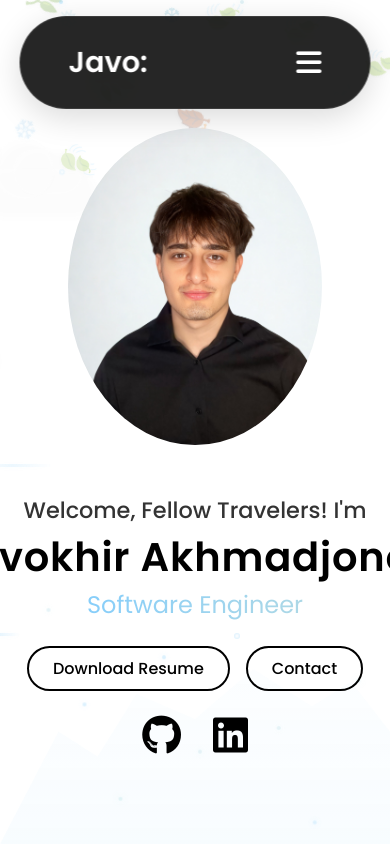
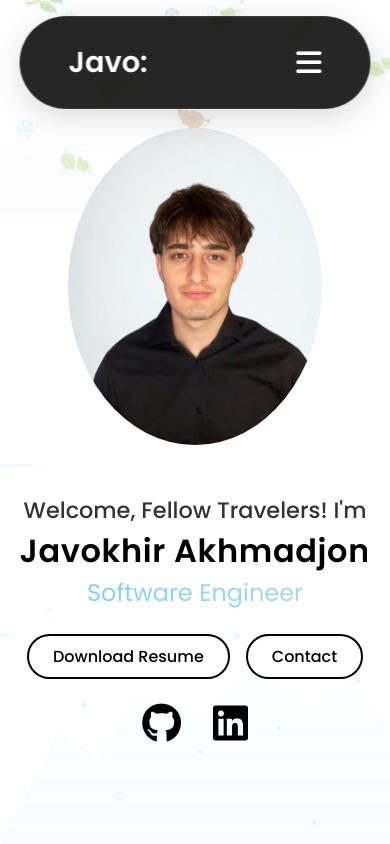
Before and after one commit to Javo79code/Javos-Website, a plain HTML site: page index.html in a window 390 px wide. Shown: the top 844 px of the page. Drawn offline with Linux system fonts and the light colour scheme.

Commit message:
Updated Personal Website

```diff
--- a/script.js
+++ b/script.js
@@ -10,6 +10,23 @@ document.addEventListener('DOMContentLoaded', function() {
             nameElement.classList.add('typing');
         }, 500); // 500ms delay before starting
     }
+
+    // Mobile-specific adjustments for typewriter animation
+    function adjustForMobile() {
+        if (window.innerWidth <= 768) {
+            const nameElement = document.getElementById('name');
+            if (nameElement) {
+                // Ensure the name fits within the viewport
+                nameElement.style.maxWidth = '90vw';
+                nameElement.style.overflow = 'hidden';
+                nameElement.style.wordWrap = 'break-word';
+            }
+        }
+    }
+
+    // Call on load and resize
+    adjustForMobile();
+    window.addEventListener('resize', adjustForMobile);
 });
 
 // Start background animations immediately
--- a/style.css
+++ b/style.css
@@ -1152,6 +1152,9 @@ footer ul li a {
 
     .info-box h1 {
         font-size: 2.5rem;
+        max-width: 100%;
+        overflow: hidden;
+        word-wrap: break-word;
     }
 
     .info-box span {
@@ -1165,6 +1168,9 @@ footer ul li a {
     .about .about-container {
         flex-direction: column;
         gap: 3rem;
+        padding: 0 1rem;
+        width: 100%;
+        max-width: 100%;
     }
 }
 
@@ -1232,6 +1238,27 @@ footer ul li a {
 
     header .visit-btn {
         display: none;
+    }
+
+    /* Additional mobile fixes for name animation */
+    .info-box {
+        width: 100%;
+        max-width: 100%;
+        padding: 0 1rem;
+    }
+
+    .name-typewriter {
+        font-size: 1.8rem;
+        max-width: 85vw;
+        overflow-wrap: break-word;
+        word-break: break-word;
+    }
+
+    .info-box h1 {
+        font-size: 2rem;
+        max-width: 100%;
+        overflow: hidden;
+        word-wrap: break-word;
     }
 }
 
@@ -1325,6 +1352,9 @@ footer ul li a {
     opacity: 1;
     width: 100%;
     color: transparent;
+    max-width: 100%;
+    word-wrap: break-word;
+    hyphens: auto;
 }
 
 .name-typewriter.typing {
@@ -1334,7 +1364,6 @@ footer ul li a {
     animation: typing 3.5s steps(40, end), blink-caret .75s step-end 8;
     animation-fill-mode: forwards;
 }
-
 
 @keyframes typing {
     from {
@@ -1350,6 +1379,45 @@ footer ul li a {
 @keyframes blink-caret {
     from, to { border-color: transparent }
     50% { border-color: rgb(173, 216, 230); }
+}
+
+/* Mobile responsive fixes for typewriter animation */
+@media (max-width: 768px) {
+    .name-typewriter {
+        font-size: 2rem;
+        max-width: 90vw;
+        overflow-wrap: break-word;
+        word-break: break-word;
+    }
+
+    .info-box h1 {
+        font-size: 2.5rem;
+        max-width: 100%;
+        overflow: hidden;
+    }
+}
+
+@media (max-width: 480px) {
+    .name-typewriter {
+        font-size: 1.8rem;
+        max-width: 85vw;
+    }
+
+    .info-box h1 {
+        font-size: 2rem;
+    }
+
+    .info-box {
+        padding: 0 1rem;
+        width: 100%;
+        max-width: 100%;
+    }
+
+    .about .about-container {
+        padding: 0 1rem;
+        width: 100%;
+        max-width: 100%;
+    }
 }
 
 /* Scroll Animations */
```
